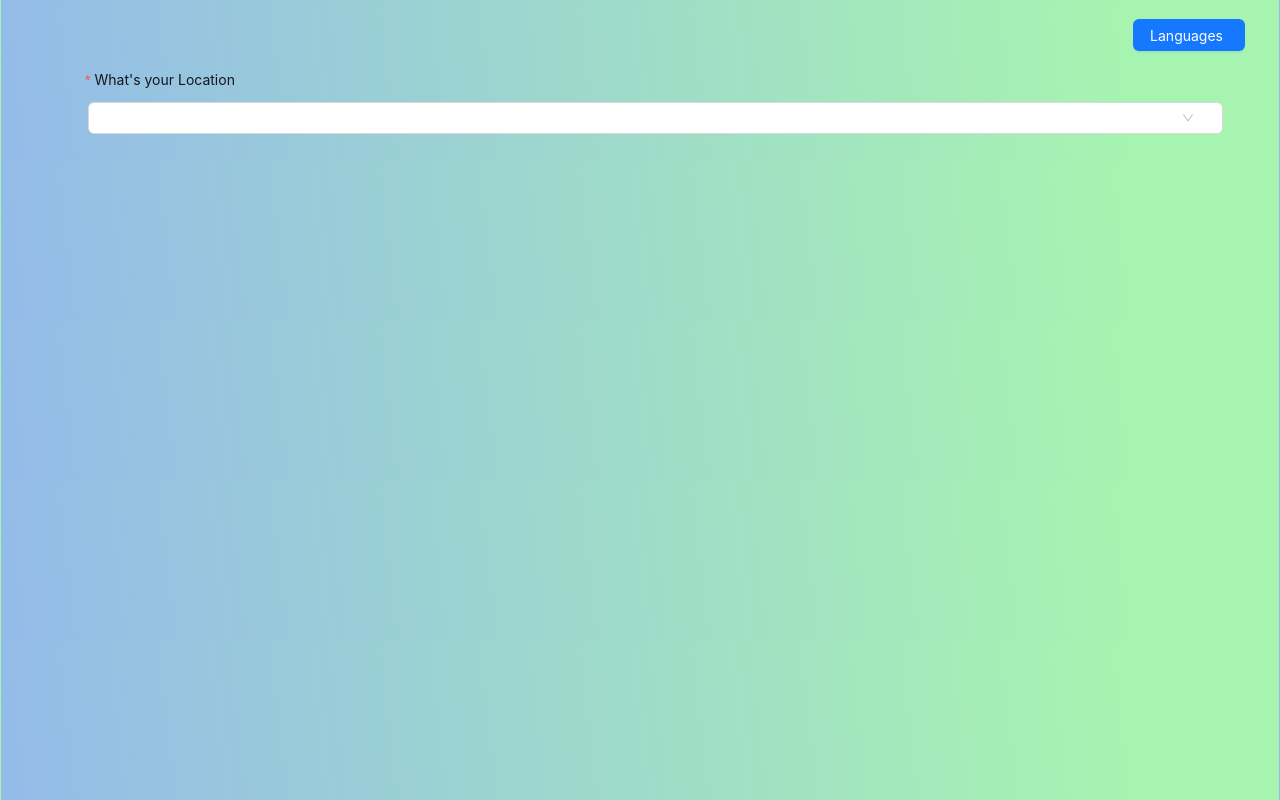
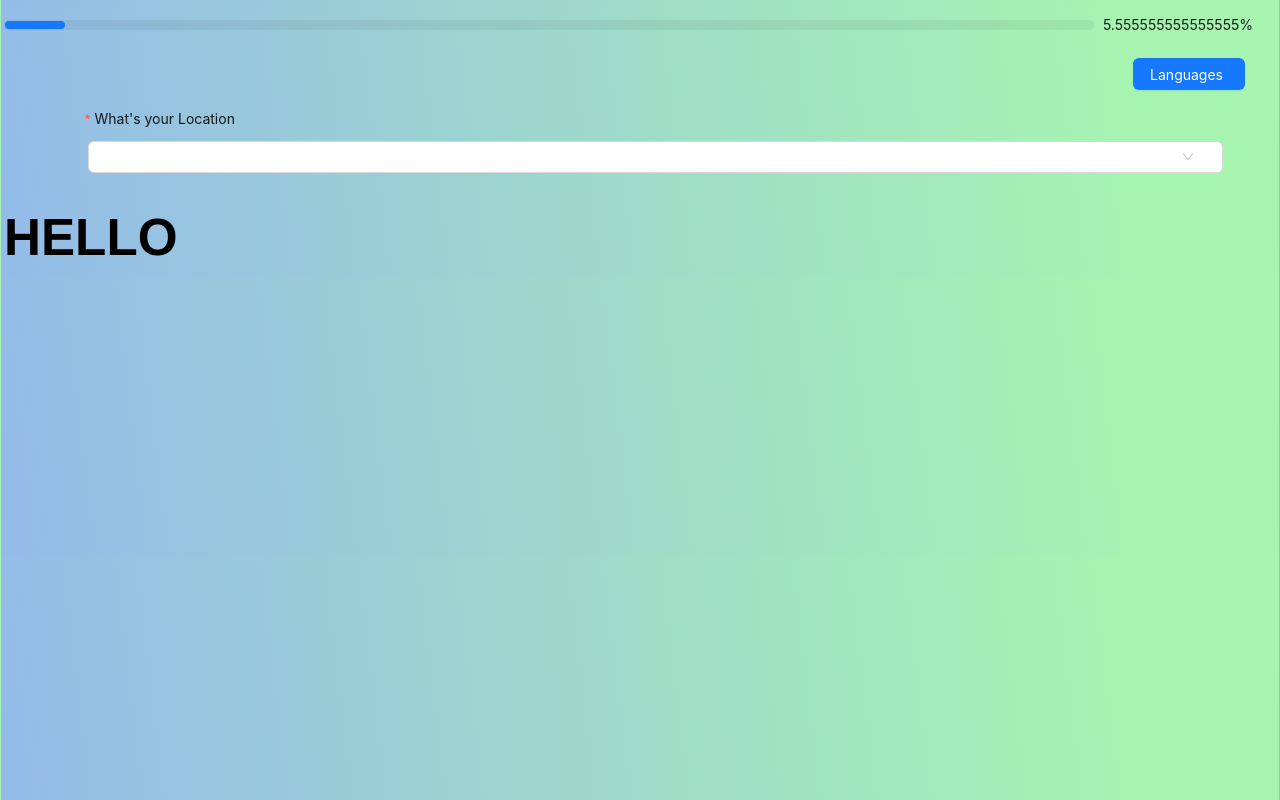
Before and after one commit to Aro-Arakelyan/My-Projects, a React (Create React App) app in the folder my-app/: page / in a window 1280 px wide. Built offline with nearby package versions, Linux system fonts and the light colour scheme.

Commit message:
with Header & Footer

```diff
--- a/my-app/src/App.js
+++ b/my-app/src/App.js
@@ -1,31 +1,34 @@
-import {Route, Routes} from "react-router";
+import { Route, Routes } from "react-router";
+import { BrowserRouter } from "react-router-dom";
 import "./App.css";
-import {router} from "./constants/router";
-import {BrowserRouter} from "react-router-dom";
-import {Home} from "./pages/Home";
-import {First} from "./pages/First";
-import {Second} from "./pages/Second";
-import {Third} from "./pages/Third";
-import {Fourth} from "./pages/Fourth";
-import {Fifth} from "./pages/Fifth";
-import {Sixth} from "./pages/Sixth";
-import {Seventh} from "./pages/Seventh";
-import {Eighth} from "./pages/Eighth";
-import {Ninth} from "./pages/Ninth";
-import {Tenth} from "./pages/Tenth";
-import {Eleventh} from "./pages/Eleventh";
-import {Twelfth} from "./pages/Twelfth";
-import {Thirteenth} from "./pages/Thirteenth";
-import {Fourteenth} from "./pages/Fourteenth";
-import {Fifteenth} from "./pages/Fifteenth";
-import {Sixteenth} from "./pages/Sixteenth";
-import {Seventeenth} from "./pages/Seventeenth";
-import {Eighteenth} from "./pages/Eighteenth";
+import { router } from "./constants/router";
+import { Eighteenth } from "./pages/Eighteenth";
+import { Eighth } from "./pages/Eighth";
+import { Eleventh } from "./pages/Eleventh";
+import { Fifteenth } from "./pages/Fifteenth";
+import { Fifth } from "./pages/Fifth";
+import { First } from "./pages/First";
+import Footer from "./pages/Footer";
+import { Fourteenth } from "./pages/Fourteenth";
+import { Fourth } from "./pages/Fourth";
+import Header from "./pages/Header";
+import { Home } from "./pages/Home";
+import { Ninth } from "./pages/Ninth";
+import { Second } from "./pages/Second";
+import { Seventeenth } from "./pages/Seventeenth";
+import { Seventh } from "./pages/Seventh";
+import { Sixteenth } from "./pages/Sixteenth";
+import { Sixth } from "./pages/Sixth";
+import { Tenth } from "./pages/Tenth";
+import { Third } from "./pages/Third";
+import { Thirteenth } from "./pages/Thirteenth";
+import { Twelfth } from "./pages/Twelfth";
 
 
 function App() {
     return (
         <BrowserRouter>
+            <Header/>
             <Routes>
                 <Route path={router.HOME} element={<Home/>}/>
                 <Route path={router.FIRST} element={<First/>}/>
@@ -47,6 +50,7 @@ function App() {
                 <Route path={router.SEVENTEENTH} element={<Seventeenth/>}/>
                 <Route path={router.EIGHTEENTH} element={<Eighteenth/>}/>
             </Routes>
+            <Footer />
         </BrowserRouter>
     );
 }
--- /dev/null
+++ b/my-app/src/pages/Footer.js
@@ -0,0 +1,12 @@
+import React from 'react';
+
+
+const Footer = () => {
+    return (
+    <footer>
+        <h1>HELLO</h1>
+    </footer>
+    );
+};
+
+export default Footer;
--- /dev/null
+++ b/my-app/src/pages/Header.js
@@ -0,0 +1,10 @@
+import { Progress } from 'antd';
+import React from 'react';
+
+const Header = () => {
+    return (
+    <Progress percent={100/18} />
+    )
+};
+
+export default Header;
--- a/my-app/src/pages/Home.js
+++ b/my-app/src/pages/Home.js
@@ -1,76 +1,18 @@
-// import { router } from "../constants/router";
-// import { Link } from "react-router-dom";
-// import {Form, Select} from "antd";
-// import {country} from "../functions/countries";
-//
-// export function Home () {
-//
-//     return (
-//         <div>
-//             <div className="head">
-//                 <div className="fl">
-//                     <div className="a">
-//                         <li className="b">
-//                             <span className="c">Languages</span>
-//                             <ul className="dropdown">
-//                                 <li className="e"><Link className="c" to={router.FIRST}>English</Link></li>
-//                                 <li className="e"><Link className="c" to={router.FIRST}>Русский</Link></li>
-//                                 <li className="e"><Link className="c" to={router.FIRST}>Հայերեն</Link></li>
-//                             </ul>
-//                         </li>
-//                     </div>
-//                 </div>
-//             </div>
-//             <div className="input3">
-//                 <Form>
-//                     <Form.Item
-//                         label="What's your Location" name="country38">
-//                         <Select
-//                             initialvalue=""
-//                             options={country()}/>
-//                     </Form.Item>
-//                 </Form>
-//             </div>
-//         </div>
-//     )
-// }
-
-import React from 'react';
-import {Button, Col, Dropdown, Form, Select} from 'antd';
-import {router} from "../constants/router";
-import {Link} from "react-router-dom";
-import {country} from "../functions/countries";
-
-const items = [
-    {
-        key: '1',
-        label: (
-            <Link to={router.FIRST}>English</Link>
-        ),
-    },
-    {
-        key: '2',
-        label: (
-            <Link to={router.FIRST}>Русский</Link>
-        ),
-    },
-    {
-        key: '3',
-        label: (
-            <Link to={router.FIRST}>Հայերեն</Link>
-        ),
-    },
-];
-
+import { Button, Col, Dropdown, Form, Select } from 'antd';
+import React, { useState } from 'react';
+import { Link } from "react-router-dom";
+import { router } from "../constants/router";
+import { country } from "../functions/countries";
 
 export const Home = () => {
     const [form] = Form.useForm();
+    const [locationFilled, setLocationFilled] = useState(false);
 
     const handleGet = () => {
-            form
-                .validateFields()
+        form.validateFields()
             .then((values) => {
                 console.log('Form values:', values);
+
                 fetch('https://jsonplaceholder.typicode.com/users', {
                     method: 'GET',
                     headers: {
@@ -90,7 +32,37 @@ export const Home = () => {
                     console.error('error:', error);
                 });
             })
+            .catch((errorInfo) => {
+                console.error('Form validation failed:', errorInfo);
+            });
     };
+
+    const handleLanguageClick = (e) => {
+    if (!locationFilled) {
+        e.preventDefault();
+    }
+};
+
+    const items = [
+        {
+            key: '1',
+            label: (
+                <Link to={router.FIRST} onClick={handleLanguageClick}>English</Link>
+            ),
+        },
+        {
+            key: '2',
+            label: (
+                <Link to={router.FIRST} onClick={handleLanguageClick}>Русский</Link>
+            ),
+        },
+        {
+            key: '3',
+            label: (
+                <Link to={router.FIRST} onClick={handleLanguageClick}>Հայերեն</Link>
+            ),
+        },
+    ];
 
     return (
         <Form form={form} layout="vertical" onFinish={handleGet}>
@@ -102,22 +74,25 @@ export const Home = () => {
                     placement="bottom"
                     arrow={{
                         pointAtCenter: true,
-                        }}>
+                    }}
+                >
                     <Button type="primary" htmlType="submit">Languages</Button>
                 </Dropdown>
             </div>
             <div className="input3">
                 <div>
                     <Col span={24}>
-                            <Form.Item rules={[{required: true,},]} label="What's your Location" name="Location">
-                                <Select
-                                    initialvalue="your country"
-                                    options={country()}/>
+                        <Form.Item
+                            rules={[{required: true}]}
+                            label="What's your Location"
+                            name="Location"
+                            onSelect={() => setLocationFilled(true)} // Устанавливаем locationFilled в true при изменении поля "Location"
+                        >
+                            <Select initialvalue="Armenia" options={country()} />
                         </Form.Item>
                     </Col>
                 </div>
             </div>
         </Form>
-        )
-    }
-;
+    );
+};
```
Also changed, not shown: my-app/src/pages/First.js (+20 -36 lines), my-app/src/pages/Second.js (+6 -5 lines), 1 other file (tests, documents, lock files or other folders). Lines whose indentation alone changed are shown as unchanged.
